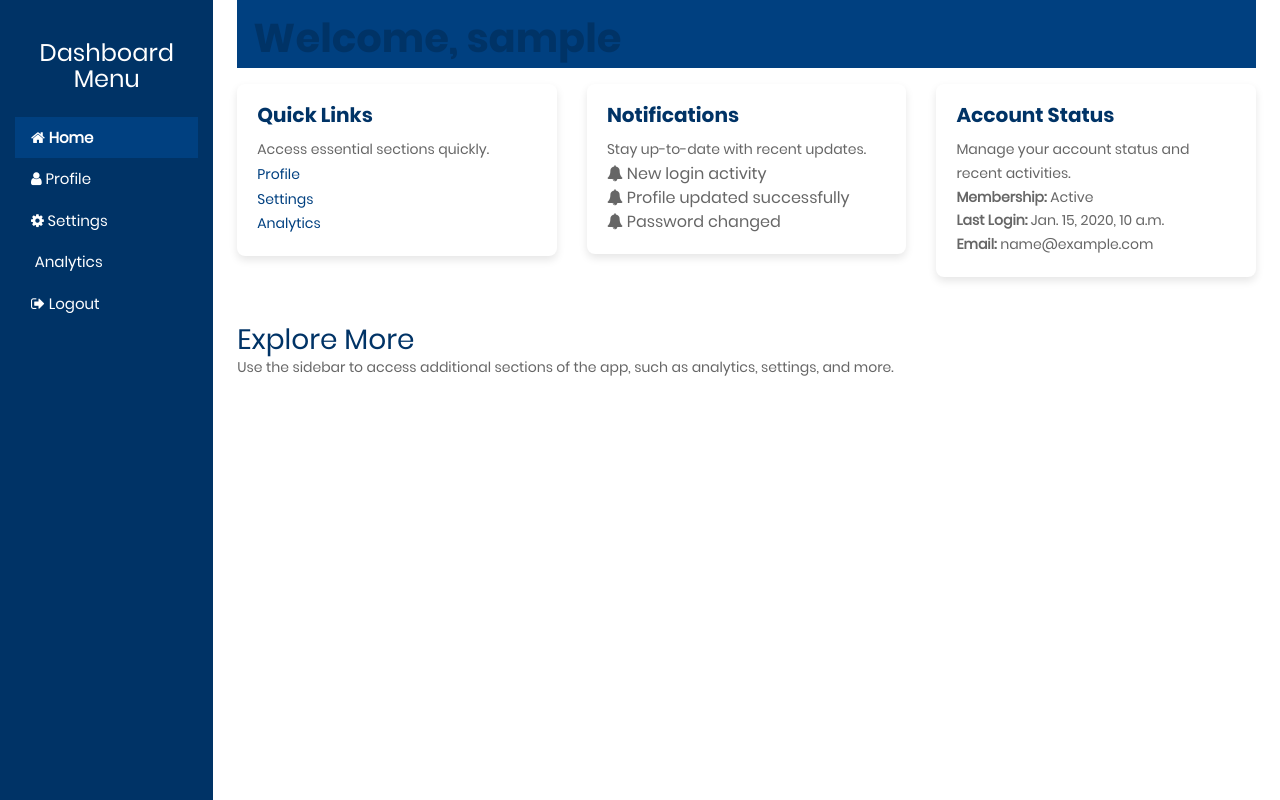
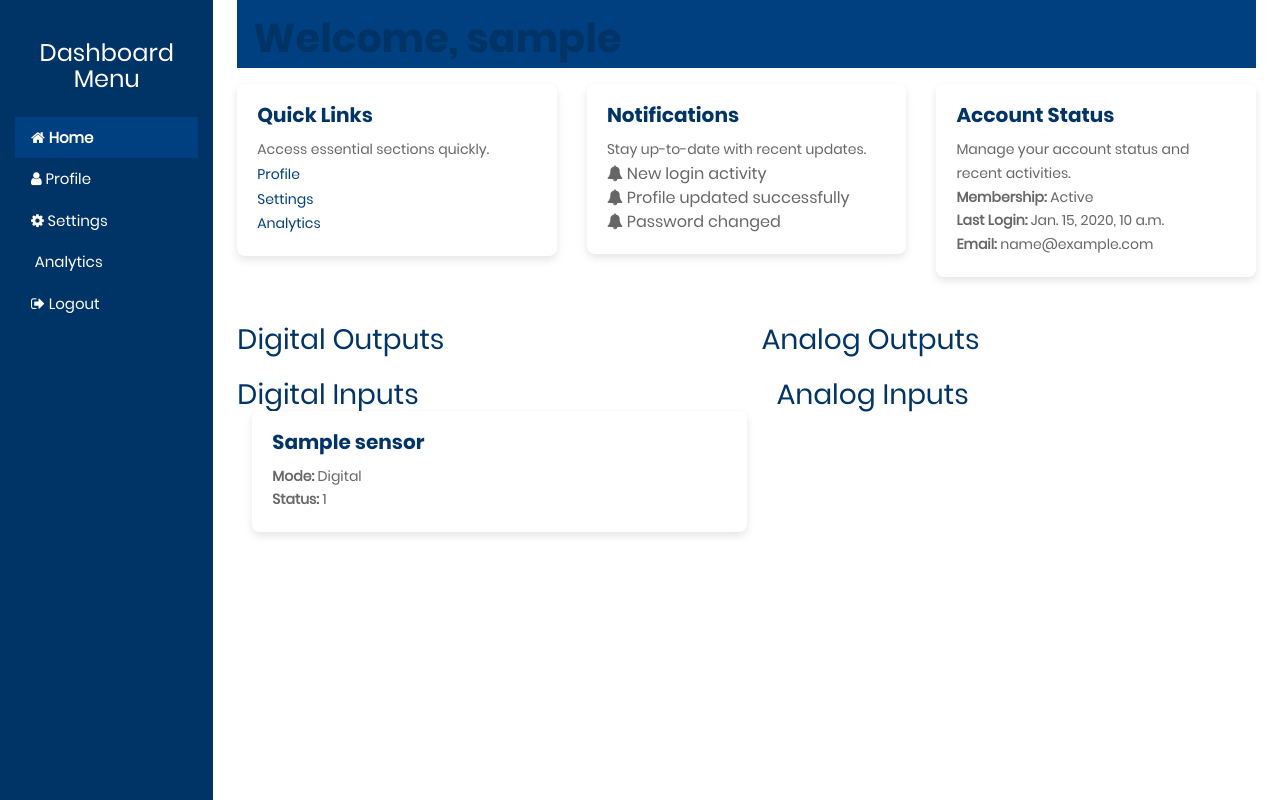
Before and after one commit to Akonomy/pai_project, a Django app: page /dashboard/ in a window 1280 px wide. Run offline with Django 3.2, Linux system fonts and the light colour scheme; a user stored in the database is signed in; tables that the repository leaves empty hold one stand-in row (values such as "Sample post"); some libraries are stand-ins or nearby versions.

Commit message:
improve dashboard with sensors and dinamic color

```diff
--- a/apps/arduino_comm/views.py
+++ b/apps/arduino_comm/views.py
@@ -20,6 +20,7 @@ def initialize_sensors():
                 value=0,
                 active=False
             )
+            sensor.save()
 
 @csrf_exempt
 def receive_data(request):
--- a/apps/main/urls.py
+++ b/apps/main/urls.py
@@ -9,6 +9,7 @@ urlpatterns = [
     path('dashboard/', views.dashboard_view, name='dashboard'),
     path('profile/', views.profile_view, name='profile'),
     path('logout/', views.logout_view, name='logout'),
-     path('settings/', views.settings_view, name='settings'),
-      path('analytics/', views.analytics_view, name='analytics'),  # Analytics URL
+    path('settings/', views.settings_view, name='settings'),
+    path('analytics/', views.analytics_view, name='analytics'),  # Analytics URL
+    path('sensor-data/', views.get_sensor_data, name='sensor_data'),
 ]
--- a/apps/main/views.py
+++ b/apps/main/views.py
@@ -5,6 +5,11 @@ from django.contrib.auth.decorators import login_required
 from django.http import HttpResponse
 from .forms import LoginForm, RegisterForm
 from django.contrib import messages
+
+from apps.arduino_comm.models import Sensor
+from django.http import JsonResponse
+
+
 
 def login_view(request):
     error = None
@@ -46,7 +51,38 @@ def register_view(request):
 
 @login_required
 def dashboard_view(request):
-    return render(request, 'main/dashboard.html')
+    sensors = Sensor.objects.all()  # Fetch all sensors
+    asensors = [sensor for sensor in sensors if sensor.active]
+# Group sensors by type and mode
+    analog_outputs = [sensor for sensor in asensors if sensor.type == "output" and sensor.mode == "analog"]
+    digital_outputs = [sensor for sensor in asensors if sensor.type == "output" and sensor.mode == "digital"]
+    analog_inputs = [sensor for sensor in asensors if sensor.type == "input" and sensor.mode == "analog"]
+    digital_inputs = [sensor for sensor in asensors if sensor.type == "input" and sensor.mode == "digital"]
+
+    return render(request, 'main/dashboard.html', {
+        "analog_outputs": analog_outputs,
+        "digital_outputs": digital_outputs,
+        "analog_inputs": analog_inputs,
+        "digital_inputs": digital_inputs,
+    })
+
+
+
+def get_sensor_data(request):
+    try:
+        sensors = Sensor.objects.all()
+        data = {sensor.id: {
+                    "status": sensor.status,
+                    "value": sensor.value,
+                } for sensor in sensors}
+        return JsonResponse(data, safe=False)  # Explicitly return JSON
+    except Exception as e:
+        return JsonResponse({"error": str(e)}, status=500)
+
+
+
+
+
 
 @login_required
 def profile_view(request):
--- a/static/css/dashboard.css
+++ b/static/css/dashboard.css
@@ -100,3 +100,18 @@ a, p {
 a:hover {
   color: #004080; /* Navy blue hover for links */
 }
+
+
+
+
+
+/* dashboard.css */
+.bg-blue {
+    background-color: blue !important;
+    color: white; /* Optional: ensure text is readable */
+}
+
+.bg-orange {
+    background-color: orange !important;
+    color: white; /* Optional: ensure text is readable */
+}
--- a/templates/main/dashboard.html
+++ b/templates/main/dashboard.html
@@ -56,7 +56,7 @@
                 <h1>Welcome, {{ request.user.username }}</h1>
             </div>
 
-                <!-- Info Panels Section -->
+            <!-- Info Panels Section (Existing Content) -->
             <div class="row">
                 <!-- Quick Links Panel -->
                 <div class="col-md-4 mb-4">
@@ -102,13 +102,98 @@
                 </div>
             </div>
 
-                <!-- Section Links -->
-                <div class="row">
-                    <div class="col-12">
-                        <h3 class="mt-4">Explore More</h3>
-                        <p>Use the sidebar to access additional sections of the app, such as analytics, settings, and more.</p>
+<!-- Outputs Section in a Single Row -->
+<div class="row mt-4">
+    <!-- Digital Outputs on the Left -->
+    <div class="col-md-6">
+        <h3>Digital Outputs</h3>
+        {% for sensor in digital_outputs %}
+            <div class="col-md-12 mb-4">
+                <div class="card shadow-sm sensor-card" id="sensor-{{ sensor.id }}">
+                    <div class="card-body">
+                        <h5 class="card-title">{{ sensor.name }}</h5>
+                        <p><strong>Mode:</strong> Digital</p>
+                        <button class="btn btn-secondary digital-control"
+                                onclick="sendDigitalCommand('{{ sensor.id }}', 'high')">High</button>
+                        <button class="btn btn-secondary digital-control"
+                                onclick="sendDigitalCommand('{{ sensor.id }}', 'low')">Low</button>
                     </div>
                 </div>
+            </div>
+        {% endfor %}
+    </div>
+
+    <!-- Analog Outputs on the Right -->
+    <div class="col-md-6">
+        <h3>Analog Outputs</h3>
+        {% for sensor in analog_outputs %}
+            <div class="col-md-12 mb-4">
+                <div class="card shadow-sm sensor-card" id="sensor-{{ sensor.id }}">
+                    <div class="card-body">
+                        <h5 class="card-title">{{ sensor.name }}</h5>
+                        <p><strong>Mode:</strong> Analog</p>
+                        <input type="range"
+                               class="analog-control"
+                               min="0" max="255"
+                               value="{{ sensor.value }}"
+                               oninput="sendAnalogValue('{{ sensor.id }}', this.value)">
+                        <span id="value-display-{{ sensor.id }}">{{ sensor.value }}</span>
+                    </div>
+                </div>
+            </div>
+        {% endfor %}
+    </div>
+</div>
+
+
+
+    <!-- Digital Inputs Section -->
+    <div class="row mt-4">
+    <div class="col md-6">
+
+            <h3>Digital Inputs</h3>
+            {% for sensor in digital_inputs %}
+                <div class="col-md-12 mb-4  " >
+                    <div class="card shadow-sm sensor-card
+                        {% if sensor.value == 1 and sensor.name == 'PIN_1_BLUE' %}bg-blue{% elif sensor.value == 1 and sensor.name == 'PIN_2_GREEN' %}bg-orange{% endif %}"
+                 id="sensor-{{ sensor.id }}">
+                <div class="card-body">
+                            <h5 class="card-title">{{ sensor.name }}</h5>
+                            <p><strong>Mode:</strong> Digital</p>
+                            <p><strong>Status:</strong>
+                                <span class="{% if sensor.value == 'high' %}high{% else %}low{% endif %}">
+                                    {{ sensor.value|title }}
+                                </span>
+                            </p>
+                        </div>
+                    </div>
+                </div>
+            {% endfor %}
+        </div>
+
+
+
+        <!-- Analog Inputs Section -->
+    <div class="row col-md-6">
+            <h3>Analog Inputs</h3>
+            {% for sensor in analog_inputs %}
+                <div class="col-md-12 mb-4">
+                    <div class="card shadow-sm sensor-card" id="sensor-{{ sensor.id }}">
+                        <div class="card-body">
+                            <h5 class="card-title">{{ sensor.name }}</h5>
+                            <p><strong>Mode:</strong> Analog</p>
+                            <p><strong>Value:</strong> {{ sensor.value }}</p>
+                        </div>
+                    </div>
+                </div>
+            {% endfor %}
+        </div>
+    </div>
+
+
+
+
+
 </main>
     </div>
 </div>
@@ -117,5 +202,56 @@
 <script src="{% static 'vendor/jquery/jquery-3.2.1.min.js' %}"></script>
 <script src="{% static 'vendor/bootstrap/js/popper.js' %}"></script>
 <script src="{% static 'vendor/bootstrap/js/bootstrap.min.js' %}"></script>
+
+<!-- JavaScript functions for sending commands to sensors -->
+<script>
+function sendDigitalCommand(sensorId, status) {
+    fetch("{% url 'arduino_comm:send_command' %}", {
+        method: "POST",
+        headers: { "Content-Type": "application/json", "X-CSRFToken": "{{ csrf_token }}" },
+        body: JSON.stringify({ sensor_id: sensorId, command: status })
+    }).then(response => response.json())
+      .then(data => console.log(data.message || "Command sent successfully"));
+}
+
+function sendAnalogValue(sensorId, value) {
+    document.getElementById(`value-display-${sensorId}`).innerText = value;
+    fetch("{% url 'arduino_comm:send_command' %}", {
+        method: "POST",
+        headers: { "Content-Type": "application/json", "X-CSRFToken": "{{ csrf_token }}" },
+        body: JSON.stringify({ sensor_id: sensorId, command: "set_value", value: value })
+    }).then(response => response.json())
+      .then(data => console.log(data.message || "Value updated successfully"));
+}
+
+
+let previousSensorData = {};
+
+function fetchSensorData() {
+    fetch("{% url 'main:sensor_data' %}")
+        .then(response => response.json())
+        .then(data => {
+            console.log("Fetched sensor data:", data); // Log the fetched data
+
+            if (hasSensorDataChanged(data)) {
+                console.log("Data changed - Reloading page.");
+                location.reload();
+            } else {
+                console.log("No change in sensor data.");
+            }
+            previousSensorData = data; // Update the cached data
+        })
+        .catch(error => console.error('Error fetching sensor data:', error));
+}
+
+function hasSensorDataChanged(newData) {
+    return JSON.stringify(newData) !== JSON.stringify(previousSensorData);
+}
+
+// Poll every 5 seconds
+setInterval(fetchSensorData, 2000);
+
+</script>
+
 </body>
 </html>
```
Also changed, not shown: PAI_APP/urls.py (line endings or trailing spaces), apps/arduino_comm/models.py (line endings or trailing spaces). Lines whose indentation alone changed are shown as unchanged.
